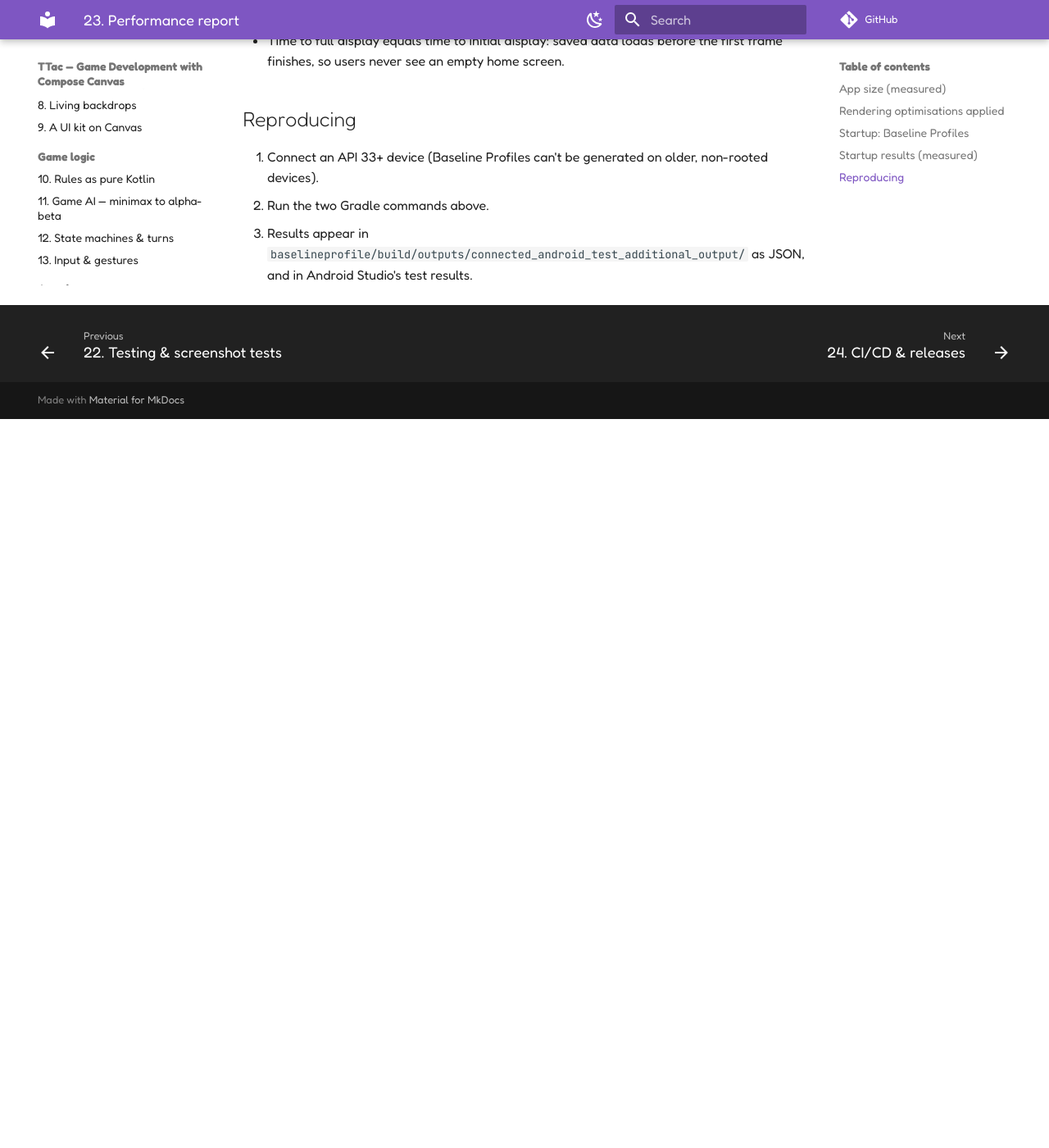
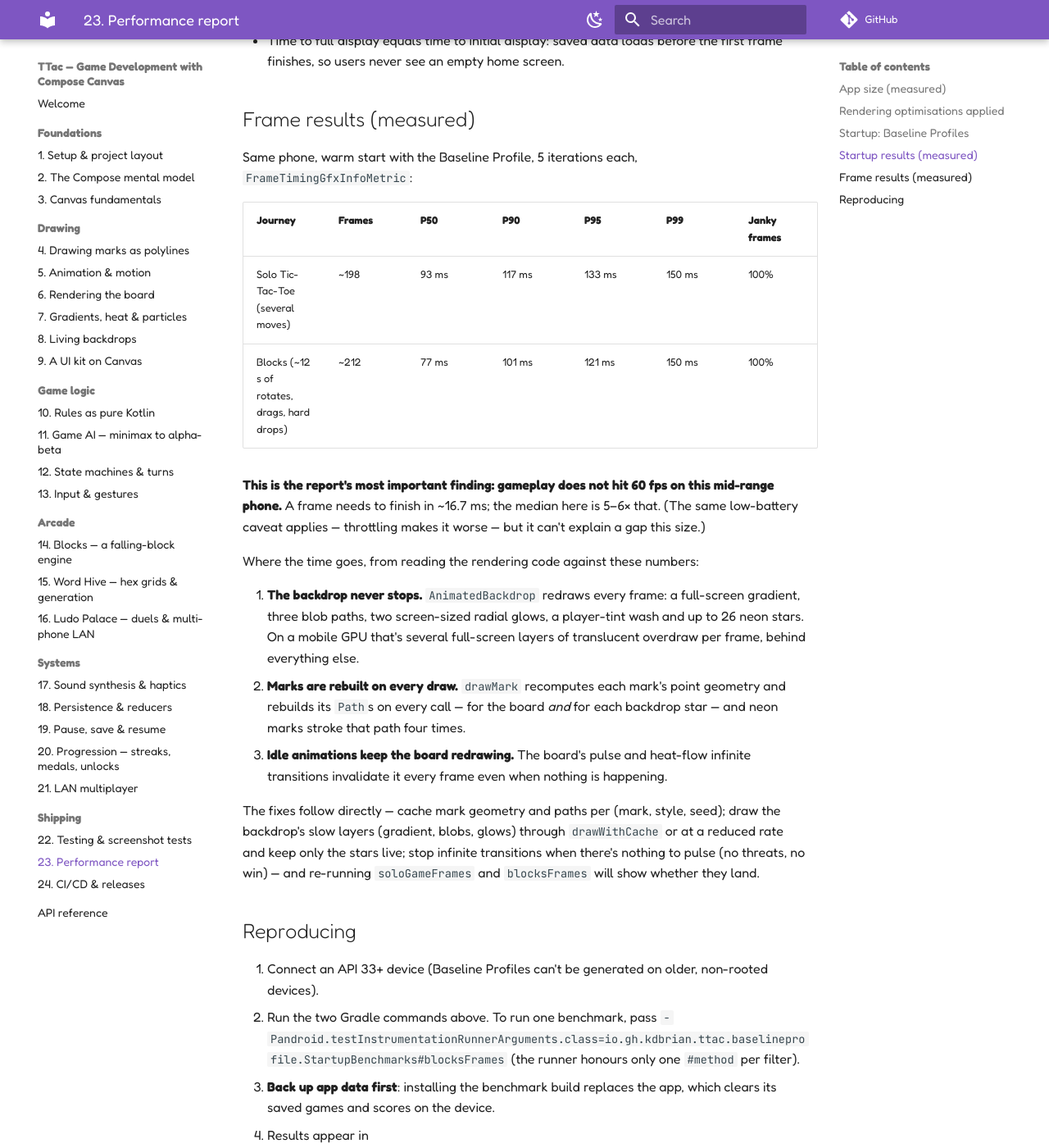
Before and after one commit to kdbrian/ttac, an MkDocs documentation site: the page built from docs/docs/shipping/performance.md, in a window 1280 px wide and 1400 px high, scrolled down 3217 px. Shown: the whole window at 82% size. Built offline with MkDocs 1.6.1 and Material for MkDocs 9.7.7, drawn with Linux system fonts in a browser that asks for light colours; comment, search, counter and statistics services are not loaded; before the commit the page ends 3728 px from its top, so only the background shows below that.

Commit message:
Performance report: measured frame timing for solo and Blocks
Both journeys miss 60 fps on the Galaxy A32 (P50 93 ms / 77 ms, 100% jank).
Documents the likely causes (always-on backdrop overdraw, per-draw mark geometry,
idle infinite transitions), the fixes, and how to run a single benchmark safely.

```diff
--- a/docs/docs/shipping/performance.md
+++ b/docs/docs/shipping/performance.md
@@ -92,9 +92,41 @@
 - Time to full display equals time to initial display: saved data loads before the first frame finishes, so users
   never see an empty home screen.
 
+## Frame results (measured)
+
+Same phone, warm start with the Baseline Profile, 5 iterations each, `FrameTimingGfxInfoMetric`:
+
+| Journey | Frames | P50 | P90 | P95 | P99 | Janky frames |
+|---|---|---|---|---|---|---|
+| Solo Tic-Tac-Toe (several moves) | ~198 | 93 ms | 117 ms | 133 ms | 150 ms | 100% |
+| Blocks (~12 s of rotates, drags, hard drops) | ~212 | 77 ms | 101 ms | 121 ms | 150 ms | 100% |
+
+**This is the report's most important finding: gameplay does not hit 60 fps on this mid-range phone.** A frame
+needs to finish in ~16.7 ms; the median here is 5–6× that. (The same low-battery caveat applies — throttling
+makes it worse — but it can't explain a gap this size.)
+
+Where the time goes, from reading the rendering code against these numbers:
+
+1. **The backdrop never stops.** `AnimatedBackdrop` redraws every frame: a full-screen gradient, three blob paths,
+   two screen-sized radial glows, a player-tint wash and up to 26 neon stars. On a mobile GPU that's several
+   full-screen layers of translucent overdraw per frame, behind everything else.
+2. **Marks are rebuilt on every draw.** `drawMark` recomputes each mark's point geometry and rebuilds its `Path`s
+   on every call — for the board *and* for each backdrop star — and neon marks stroke that path four times.
+3. **Idle animations keep the board redrawing.** The board's pulse and heat-flow infinite transitions invalidate it
+   every frame even when nothing is happening.
+
+The fixes follow directly — cache mark geometry and paths per (mark, style, seed); draw the backdrop's slow layers
+(gradient, blobs, glows) through `drawWithCache` or at a reduced rate and keep only the stars live; stop
+infinite transitions when there's nothing to pulse (no threats, no win) — and re-running `soloGameFrames` and
+`blocksFrames` will show whether they land.
+
 ## Reproducing
 
 1. Connect an API 33+ device (Baseline Profiles can't be generated on older, non-rooted devices).
-2. Run the two Gradle commands above.
-3. Results appear in `baselineprofile/build/outputs/connected_android_test_additional_output/` as JSON, and in
+2. Run the two Gradle commands above. To run one benchmark, pass
+   `-Pandroid.testInstrumentationRunnerArguments.class=io.gh.kdbrian.ttac.baselineprofile.StartupBenchmarks#blocksFrames`
+   (the runner honours only one `#method` per filter).
+3. **Back up app data first**: installing the benchmark build replaces the app, which clears its saved games and
+   scores on the device.
+4. Results appear in `baselineprofile/build/outputs/connected_android_test_additional_output/` as JSON, and in
    Android Studio's test results.
```
